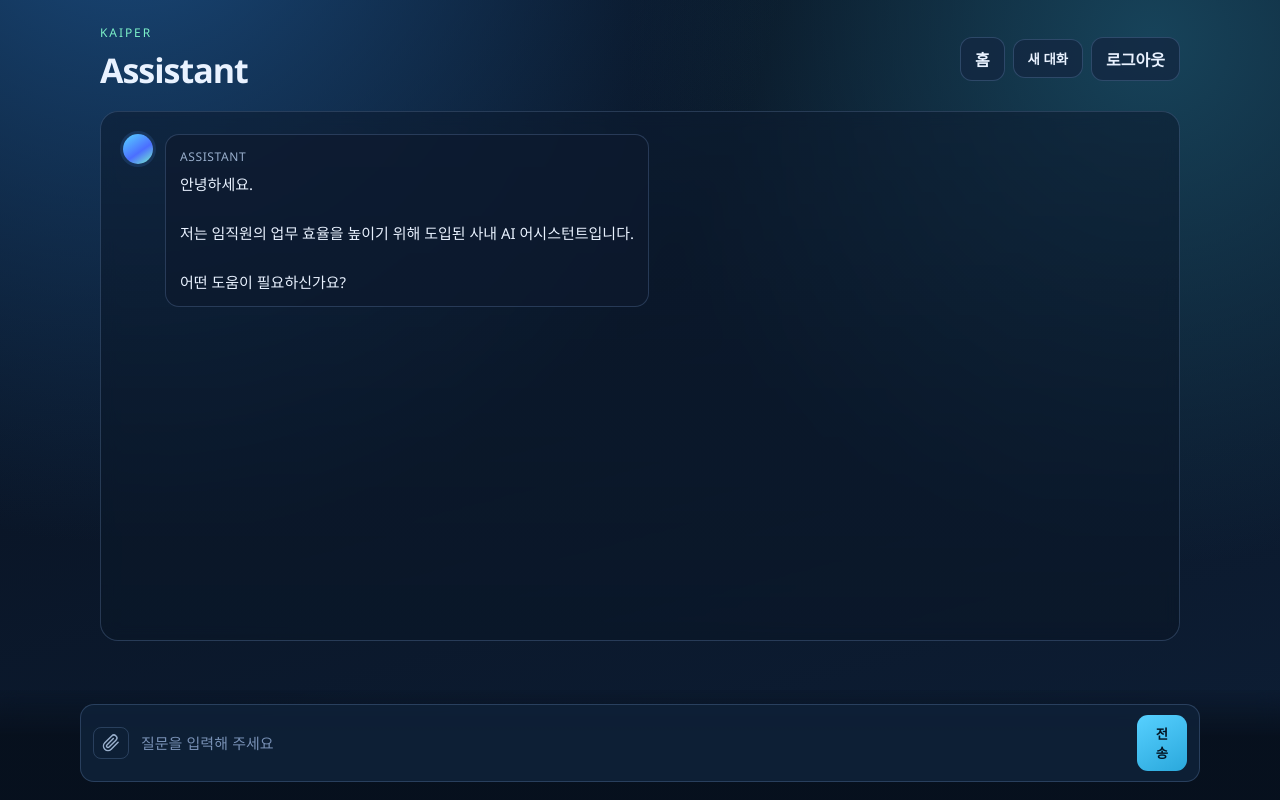
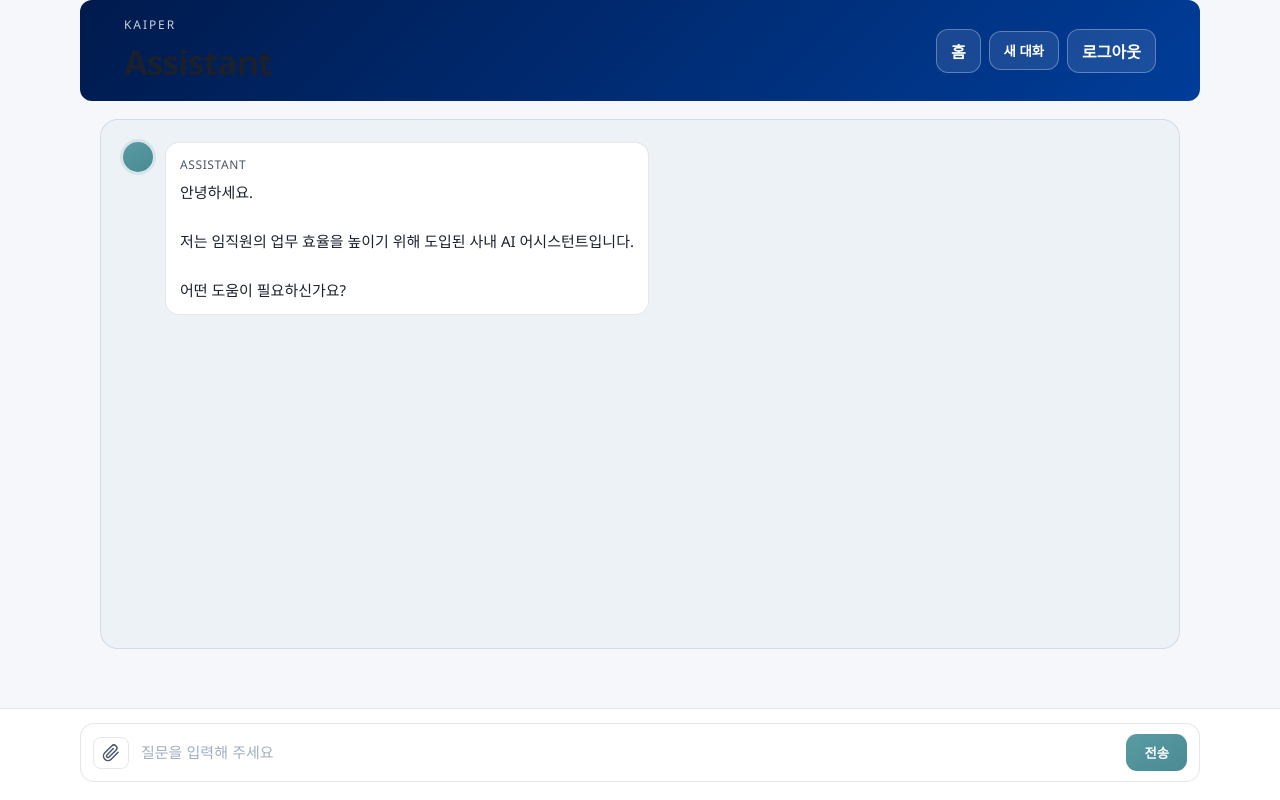
Before and after one commit to oreorca0719/Langgraph-AI, a Python web app: template templates/index.html in a window 1280 px wide. Run offline with Jinja, Linux system fonts and the light colour scheme; the template is opened without the code that fills it, so the values that code supplies are empty.

Commit message:
feat(ui): Dark Header + Light Body 디자인 전면 적용 + 페이지별 개선
- style.css: 라이트테마 색상 팔레트 전면 재구성 (회사색 적용)
  * 다크 네이비 헤더(#001a4d) + 라이트 본문(#f5f7fa)
  * 뮤트 틸 강조색(#5a9ca4)으로 가독성 향상
  * 전송 버튼 세로표시 이슈 수정 (white-space: nowrap, flex 0 0 auto)

- login.html: 하단 테스트 계정 안내 박스 제거

- home.html: 최근 이용 내역 섹션 전체 제거
  * 서비스 섹션을 그라데이션 카드로 감싸 본문에서 시각적 분리
  * 메뉴 카드 호버 효과 라이트테마 호환으로 전환

- admin_home.html: '내부 문서 재인제스트' → '문서 정보 최신화' 텍스트 변경
  * 메뉴 카드 호버 + JS 성공 색상을 새 팔레트에 맞춰 수정

- admin_users.html: 정렬/레이아웃/색상 개선
  * 관리자 최상단 고정, 그 외 사용자 이름 내림차순 정렬 (Jinja2)
  * 액션 버튼 CSS Grid(90/100/70px)로 컬럼 위치 고정
  * 읽기전용 알림을 라이트테마 호환 앰버 색상으로 교체

Co-Authored-By: Claude Opus 4.7 <noreply@anthropic.com>

```diff
--- a/static/css/style.css
+++ b/static/css/style.css
@@ -1,15 +1,17 @@
 :root {
-  --bg: #071121;
-  --bg-soft: #0e1b32;
-  --surface: rgba(13, 27, 46, 0.7);
-  --surface-strong: rgba(15, 33, 56, 0.92);
-  --line: rgba(155, 194, 255, 0.2);
-  --text: #e9f2ff;
-  --text-dim: #99afcc;
-  --primary: #57d0ff;
-  --primary-strong: #2aa8dc;
-  --accent: #7cf0c8;
+  --bg: #f5f7fa;
+  --bg-soft: #edf2f7;
+  --surface: rgba(237, 242, 247, 0.9);
+  --surface-strong: rgba(245, 247, 250, 0.98);
+  --line: rgba(0, 26, 77, 0.1);
+  --text: #1a202c;
+  --text-dim: #4a5568;
+  --primary: #5a9ca4;
+  --primary-strong: #4a8a92;
+  --accent: #5a9ca4;
   --danger: #ff6f8f;
+  --header-bg: #001a4d;
+  --header-bg-dark: #000a1e;
 }
 
 * {
@@ -21,10 +23,7 @@ body {
   min-height: 100vh;
   font-family: "Segoe UI", "Noto Sans KR", sans-serif;
   color: var(--text);
-  background:
-    radial-gradient(circle at 10% -15%, #1a4a7c, transparent 45%),
-    radial-gradient(circle at 90% 5%, #17435a, transparent 38%),
-    linear-gradient(165deg, #060d19, #0a1628 46%, #0d1e35);
+  background: var(--bg);
 }
 
 .app-shell {
@@ -39,11 +38,19 @@ body {
   align-items: center;
   gap: 16px;
   margin-bottom: 18px;
+  background: linear-gradient(135deg, var(--header-bg) 0%, #003d99 100%);
+  padding: 16px 24px;
+  border-radius: 12px;
+  margin-left: -20px;
+  margin-right: -20px;
+  margin-top: -24px;
+  padding-left: calc(20px + 24px);
+  padding-right: calc(20px + 24px);
 }
 
 .eyebrow {
   margin: 0;
-  color: var(--accent);
+  color: rgba(255, 255, 255, 0.8);
   font-size: 12px;
   letter-spacing: 0.16em;
   text-transform: uppercase;
@@ -54,6 +61,11 @@ body {
   margin: 6px 0 0;
   font-size: clamp(22px, 2.8vw, 34px);
   letter-spacing: -0.03em;
+  color: white;
+}
+
+.title {
+  color: var(--text);
 }
 
 .panel-subtitle {
@@ -71,9 +83,9 @@ body {
 .logout-btn,
 .primary-btn,
 .actions-cell button {
-  border: 1px solid var(--line);
-  color: var(--text);
-  background: rgba(19, 39, 66, 0.8);
+  border: 1px solid rgba(255, 255, 255, 0.3);
+  color: white;
+  background: rgba(255, 255, 255, 0.1);
   border-radius: 12px;
   padding: 9px 14px;
   text-decoration: none;
@@ -86,13 +98,13 @@ body {
 .primary-btn:hover,
 .actions-cell button:hover {
   transform: translateY(-1px);
-  border-color: rgba(125, 221, 255, 0.5);
-  background: rgba(23, 50, 82, 0.95);
+  border-color: rgba(255, 255, 255, 0.5);
+  background: rgba(255, 255, 255, 0.15);
 }
 
 #chat-box {
   border: 1px solid var(--line);
-  background: linear-gradient(180deg, rgba(12, 27, 47, 0.58), rgba(10, 23, 40, 0.75));
+  background: var(--bg-soft);
   border-radius: 18px;
   min-height: calc(100vh - 270px);
   max-height: calc(100vh - 250px);
@@ -101,7 +113,6 @@ body {
   display: flex;
   flex-direction: column;
   gap: 18px;
-  backdrop-filter: blur(8px);
 }
 
 .message {
@@ -131,15 +143,16 @@ body {
   height: 30px;
   border-radius: 50%;
   flex: 0 0 auto;
-  background: linear-gradient(145deg, #58d5ff, #4b6eff 58%, #7af5cb);
-  box-shadow: 0 0 0 3px rgba(63, 122, 204, 0.2);
+  background: linear-gradient(145deg, #5a9ca4, #4a8a92);
+  box-shadow: 0 0 0 3px rgba(90, 156, 164, 0.15);
 }
 
 .message .content {
-  background: var(--surface);
+  background: white;
   border: 1px solid var(--line);
   border-radius: 14px;
   padding: 12px 14px;
+  color: var(--text);
 }
 
 .message-title {
@@ -156,8 +169,8 @@ body {
   right: 0;
   bottom: 0;
   padding: 14px 20px 18px;
-  background: linear-gradient(180deg, rgba(8, 17, 31, 0.08), rgba(7, 16, 29, 0.95) 42%);
-  backdrop-filter: blur(9px);
+  background: white;
+  border-top: 1px solid var(--line);
 }
 
 .input-wrapper {
@@ -169,7 +182,7 @@ body {
   padding: 10px 12px;
   border-radius: 14px;
   border: 1px solid var(--line);
-  background: var(--surface-strong);
+  background: white;
 }
 
 input {
@@ -182,7 +195,7 @@ input {
 }
 
 input::placeholder {
-  color: #7890b5;
+  color: #a0aec0;
 }
 
 button {
@@ -192,11 +205,13 @@ button {
 #send-btn,
 .primary-btn {
   background: linear-gradient(150deg, var(--primary), var(--primary-strong));
-  color: #031524;
+  color: white;
   border: none;
   font-weight: 700;
   border-radius: 11px;
-  padding: 9px 14px;
+  padding: 9px 18px;
+  white-space: nowrap;
+  flex: 0 0 auto;
 }
 
 #send-btn:disabled {
--- a/templates/login.html
+++ b/templates/login.html
@@ -28,12 +28,6 @@
 
       <button type="submit" class="primary-btn">계속</button>
     </form>
-
-    <div style="margin-top: 24px; padding: 14px 16px; background: #f5f5f5; border-radius: 8px; font-size: 13px; color: #666; line-height: 1.8;">
-      <strong style="color: #444;">테스트 계정</strong><br>
-      이메일: testuser@test.co.kr<br>
-      비밀번호: test123@
-    </div>
   </main>
 </body>
 </html>
```
Also changed, not shown: other parts of static/css/style.css (+27 -15 lines), templates/admin_home.html (+5 -4 lines), templates/admin_users.html (+39 -13 lines), templates/home.html (+14 -64 lines).
